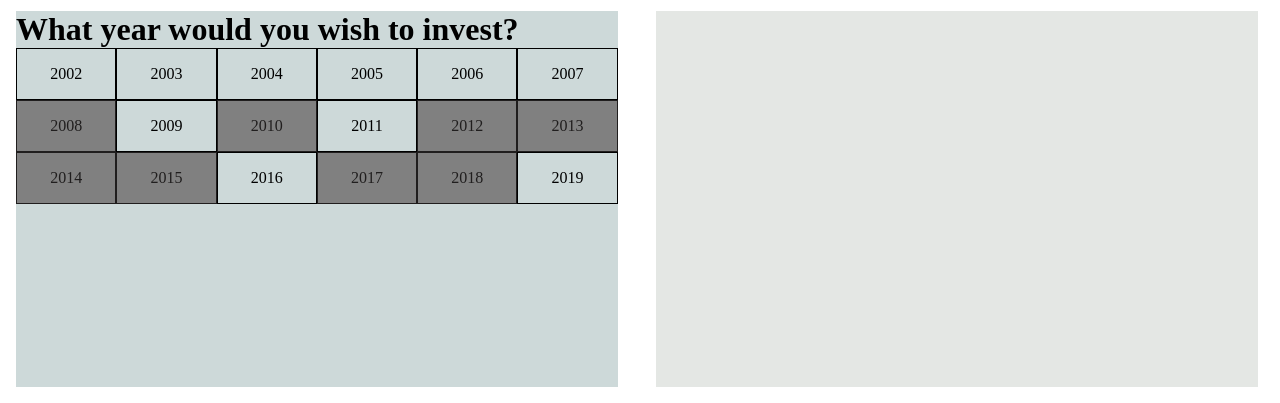
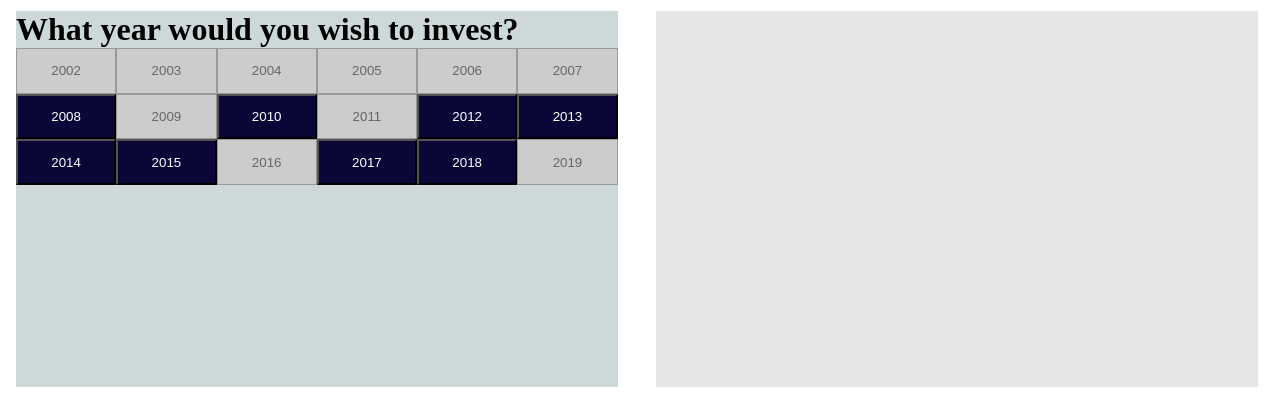
Before and after one commit to ekaterinagp/whatIfIHadInvested, a plain HTML site: page index.html in a window 1280 px wide. Both pictures are taken after a click on the element 56 px from the left and 136 px from the top of the page. Shown: the part 413-816 px from the top of the page. Drawn offline with Linux system fonts and the light colour scheme.

Commit message:
Fixed years buttons

```diff
--- a/script.js
+++ b/script.js
@@ -22,8 +22,7 @@ function insertCompaniesToTheDom(data) {
     img.setAttribute("class", "hoverZoom");
     divForCompany.appendChild(img);
     divForCompany.addEventListener("click", function() {
-      const years = insertYears();
-      console.log({ years });
+      insertYears();
       showYears(company);
     });
     divForCompanies.appendChild(divForCompany);
@@ -32,27 +31,46 @@ function insertCompaniesToTheDom(data) {
 
 function showYears(company) {
   console.log({ company });
-  let matchedYears = [];
+  // let matchedYears = [];
   let allBtn = document.querySelectorAll(".years");
-  console.log({ allBtn });
+  // console.log({ allBtn });
   let timeline = company.valuationTimeline;
-  console.log({ timeline });
-  for (let u = 0; u < allBtn.length; u++) {
-    for (let i = 0; i < timeline.length; i++) {
-      if (timeline[i].year == allBtn[u].innerText) {
-        allBtn[u].classList.add("toChoose");
+  // console.log({ timeline });
 
-        matchedYears.push(timeline[i].year);
-      }
+  allBtn.forEach(btn => {
+    let found = timeline.find(time => time.year == btn.innerText);
+    if (found) {
+      btn.disabled = false;
+      // btn.classList.add("selectable");
+      btn.addEventListener("click", function() {
+        let allBtn = document.querySelectorAll(".years");
+        allBtn.forEach(btn => btn.classList.remove("selected"));
+        btn.classList.add("selected");
+        console.log({ btn });
+        console.log({ found });
+      });
     }
-    allBtn[u].addEventListener("click", function() {
-      console.log("i click", allBtn[u]);
-      let clickedYear = timeline.find(year => year.year == allBtn[u].innerText);
-      console.log({ clickedYear });
-    });
-  }
+  });
 
-  console.log({ matchedYears });
+  // for (let u = 0; u < allBtn.length; u++) {
+  //   for (let i = 0; i < timeline.length; i++) {
+  //     if (timeline[i].year == allBtn[u].innerText) {
+  //       // allBtn[u].classList.add("toChoose");
+  //       allBtn[u].disabled = false;
+  //       // matchedYears.push(timeline[i].year);
+  //       allBtn[u].addEventListener("click", function() {
+  //         let allBtn = document.querySelectorAll(".years");
+  //         allBtn.forEach(btn => btn.classList.remove("selected"));
+  //         allBtn[u].classList.add("selected");
+  //         console.log("i click", allBtn[u]);
+  //         // let clickedYear = timeline.find(year => year.year == allBtn[u].innerText);
+  //         console.log({ "timeline[i]": timeline[i] });
+  //       });
+  //     }
+  //   }
+  // }
+
+  // console.log({ matchedYears });
 }
 
 // function listenerForButtons() {
@@ -102,26 +120,25 @@ function insertYears() {
   const years = yearArray();
   console.log({ years });
   const yearsDiv = document.querySelector("#years");
+  yearsDiv.innerHTML = "";
   years.forEach(year => {
-    let btnForYear = document.createElement("input");
-
-    btnForYear.setAttribute("type", "radio");
-    btnForYear.setAttribute("name", "toggleRadio");
-    let divForLabel = document.createElement("div");
-    divForLabel.setAttribute("class", "years");
-    let label = document.createElement("label");
-    btnForYear.value = year;
-    let p = document.createElement("p");
-    p.textContent = btnForYear.value;
-    label.appendChild(btnForYear);
-    label.appendChild(p);
-    // btnForYear.disabled = true;
-    // btnForYear.innerText = year;
-    // yearsDiv.appendChild(btnForYear);
-    divForLabel.appendChild(label);
-    yearsDiv.appendChild(divForLabel);
+    let btnForYear = document.createElement("button");
+    // btnForYear.setAttribute("type", "radio");
+    // btnForYear.setAttribute("disabled", "true");
+    // let divForLabel = document.createElement("div");
+    btnForYear.setAttribute("class", "years");
+    // let label = document.createElement("label");
+    // btnForYear.value = year;
+    // let p = document.createElement("p");
+    // p.textContent = btnForYear.value;
+    // label.appendChild(btnForYear);
+    // label.appendChild(p);
+    btnForYear.disabled = true;
+    btnForYear.innerText = year;
+    yearsDiv.appendChild(btnForYear);
+    // divForLabel.appendChild(label);
+    // yearsDiv.appendChild(divForLabel);
   });
-  return years;
 }
 
 function yearArray() {
--- a/style.css
+++ b/style.css
@@ -75,33 +75,50 @@
   display: none;
 } */
 
+.selected {
+  background-color: aqua;
+  color: #0b0638;
+}
+
+button {
+  background-color: #0b0638;
+  color: #fff;
+}
+
+button:disabled,
+button[disabled] {
+  border: 1px solid #999999;
+  background-color: #cccccc;
+  color: #666666;
+}
+
 .years {
   text-align: center;
   padding: 1em;
-  border: solid 1px;
+  /* border: solid 1px; */
   -webkit-appearance: button;
   -webkit-transform: scale(1);
   transform: scale(1);
   -webkit-transition: 0.3s ease-in-out;
   transition: 0.3s ease-in-out;
-  cursor: pointer;
+  /* cursor: pointer; */
   -webkit-appearance: none;
 }
 
 input[name="toggleRadio"] {
   display: none;
 }
-
+/*
 input[type="radio"][name="toggleRadio"]:checked {
   background-color: rgb(128, 68, 0);
   color: white;
-}
+} */
 
 .years:hover {
   /* -webkit-transform: scale(1.3);
   transform: scale(1.3); */
-  background-color: rgb(241, 238, 238);
-  color: rgb(39, 38, 38);
+  /* background-color: rgb(241, 238, 238);
+  color: rgb(39, 38, 38); */
 }
 
 .toChoose {
```
